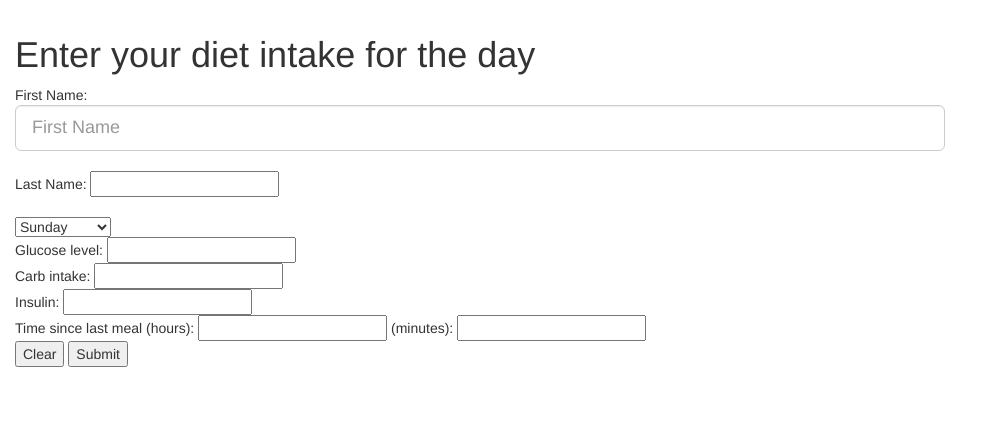
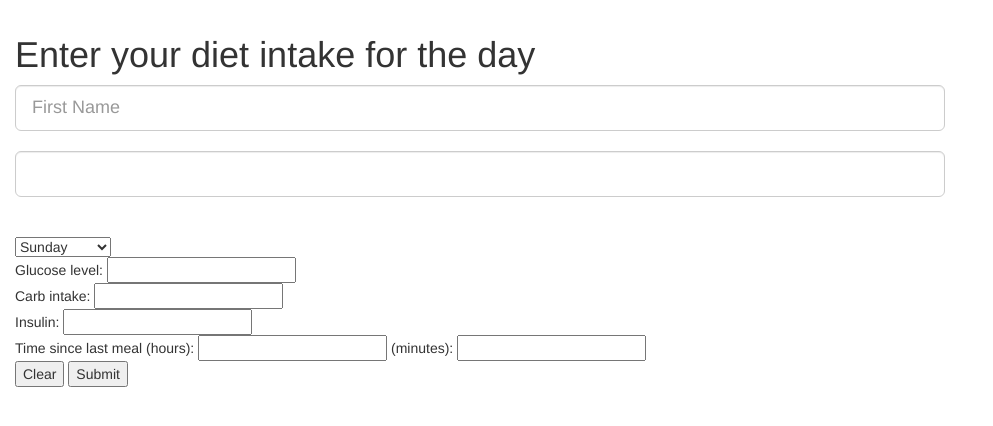
Before and after one commit to AdamVanScyoc/CUHackit, a Flask app: page / in a window 1280 px wide. Shown: the top 426 px of the page, without its empty margins (0-993 px from the left). Run offline with Flask 2, Linux system fonts and the light colour scheme; some libraries are stand-ins or nearby versions.

Commit message:
Added last name placheolder

```diff
--- a/templates/index.html
+++ b/templates/index.html
@@ -17,8 +17,8 @@
 
   <h1> Enter your diet intake for the day </h1>
     <form action="{{url_for('addData') }}" id="dailyData" method="post">
-       First Name: <input class="form-control flipthis-highlight" id="example-text-input-horizontal-lg" type="text" name="firstName" placeholder="First Name"><br>
-       Last Name: <input type="text" name="lastName">
+    <input class="form-control flipthis-highlight" id="example-text-input-horizontal-lg" type="text" name="firstName" placeholder="First Name"><br>
+       <input class="form-control flipthis-highlight" id="example-text-input-horizontal-lg" type="text" name="lastName" plcaeholder="Last Name">
     <br>
     <br>
     <select name="Day" form="dailyData">
```
